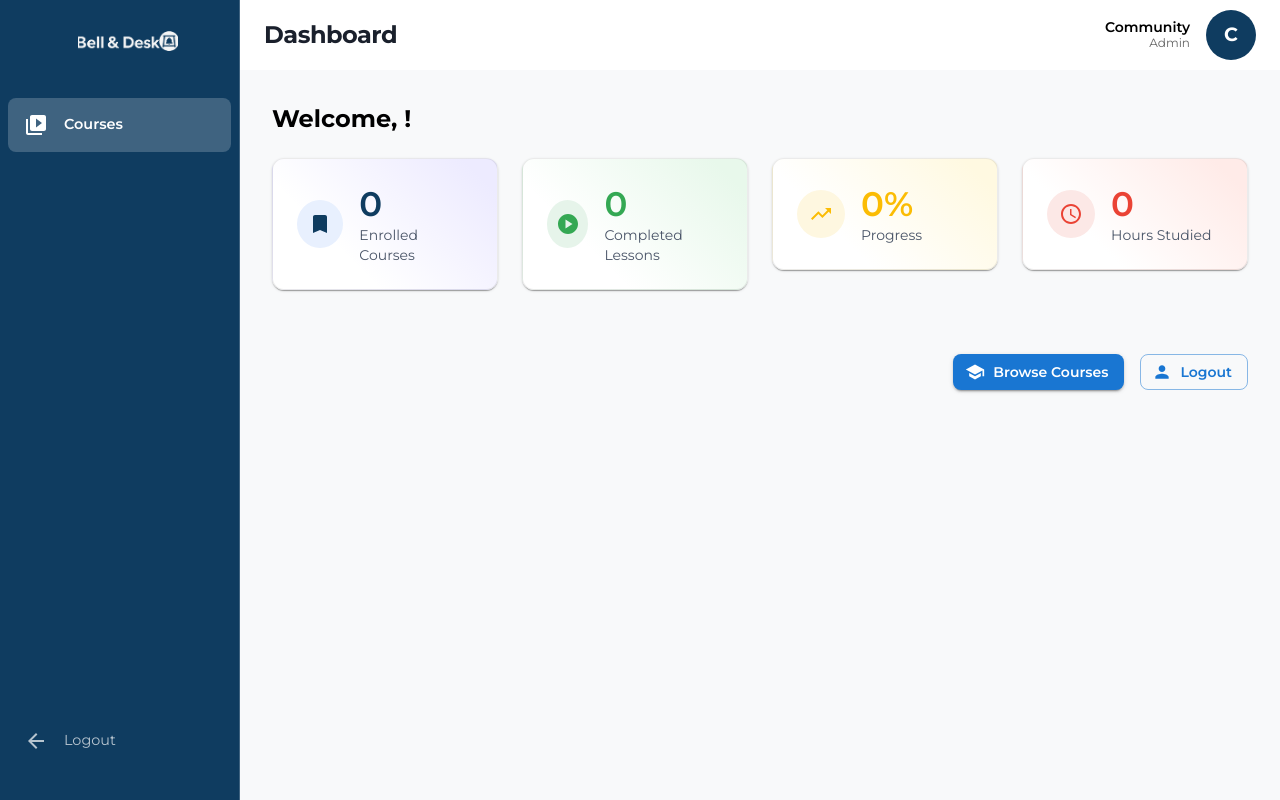
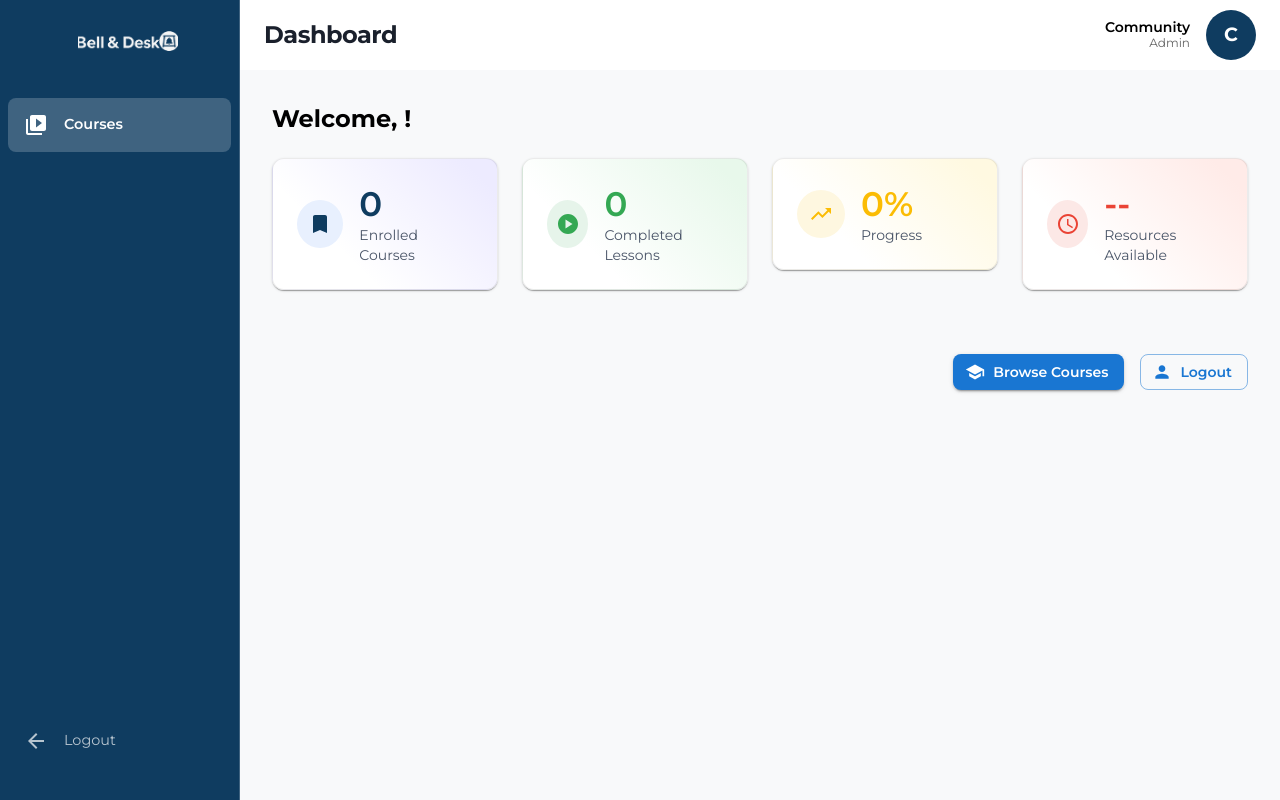
Before and after one commit to PremPMehta/Saas-LMS-Admin, a React (Create React App) app in the folder client/: page /1/student/dashboard in a window 1280 px wide. Built offline with nearby package versions, Linux system fonts and the light colour scheme.

Commit message:
📊 Replace fake learning hours with real total resources count

```diff
--- a/client/src/pages/CommunityUserDashboard.js
+++ b/client/src/pages/CommunityUserDashboard.js
@@ -213,7 +213,7 @@ const CommunityUserDashboard = () => {
                   </Card>
                 </Grid>
 
-                {/* Hours Studied */}
+                {/* Resources Available */}
                 <Grid item size={{ xs: 12, sm: 6, md: 3 }}>
                   <Card
                     sx={{
@@ -240,10 +240,10 @@ const CommunityUserDashboard = () => {
                       </Box>
                       <Box>
                         <Typography variant="h4" sx={{ color: '#ea4335', mb: 0 }}>
-                          0
+                          --
                         </Typography>
                         <Typography variant="body2" color="text.secondary">
-                          Hours Studied
+                          Resources Available
                         </Typography>
                       </Box>
                     </Box>
--- a/client/src/pages/StudentCourses.js
+++ b/client/src/pages/StudentCourses.js
@@ -441,7 +441,7 @@ const StudentCourses = () => {
                   </Card>
                 </Grid>
 
-                {/* Learning Hours */}
+                {/* Total Resources */}
                 <Grid item size={{ xs: 12, sm: 6, md: 3 }}>
                   <Card
                     sx={{
@@ -469,12 +469,13 @@ const StudentCourses = () => {
                       <Box>
                         <Typography variant="h4" sx={{ fontWeight: 700, color: '#ea4335', mb: 0 }}>
                           {courses.reduce((total, course) => {
-                            const chapterCount = course.chapters?.length || 0;
-                            return total + (chapterCount * 2); // Estimate 2 hours per chapter
-                          }, 0)}+
+                            return total + (course.chapters?.reduce((chapterTotal, chapter) => {
+                              return chapterTotal + (chapter.videos?.length || 0);
+                            }, 0) || 0);
+                          }, 0)}
                         </Typography>
                         <Typography variant="body2" color="text.secondary">
-                          Learning Hours
+                          Total Resources
                         </Typography>
                       </Box>
                     </Box>
```
